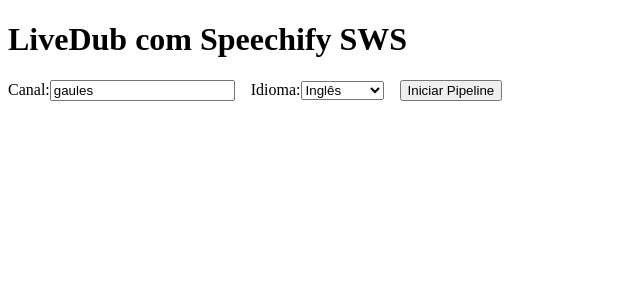
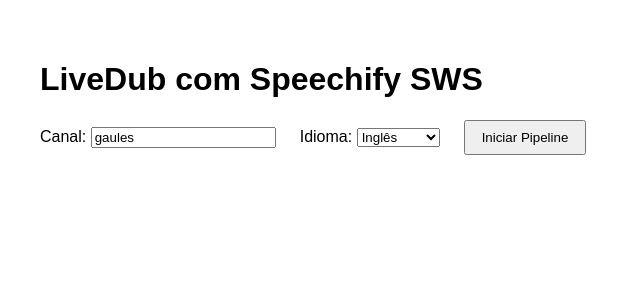
Before and after one commit to pedroeug/livestream-w2-gaules, a React (Vite) app in the folder frontend/: page / in a window 1280 px wide. Shown: the top 300 px of the page, without its empty margins (0-641 px from the left). Built offline with nearby package versions, Linux system fonts and the light colour scheme.

Commit message:
Update App.jsx

```diff
--- a/frontend/src/App.jsx
+++ b/frontend/src/App.jsx
@@ -1,5 +1,3 @@
-// frontend/src/App.jsx
-
 import { useState } from "react";
 import Player from "./components/Player";
 
@@ -10,34 +8,47 @@
 
   const startPipeline = async () => {
     try {
-      await fetch(`/start/${channel}/${lang}`, { method: "POST" });
+      // Chama o backend exatamente na mesma origem
+      const resp = await fetch(`/start/${channel}/${lang}`, {
+        method: "POST",
+      });
+      if (!resp.ok) {
+        console.error("Falha ao iniciar pipeline:", await resp.text());
+        return;
+      }
       setStarted(true);
     } catch (err) {
-      console.error("Erro ao iniciar pipeline:", err);
+      console.error("Erro ao chamar /start:", err);
     }
   };
 
   return (
-    <div className="App">
+    <div style={{ padding: "2rem", fontFamily: "sans-serif" }}>
       <h1>LiveDub com Speechify SWS</h1>
-      <div>
+
+      <div style={{ margin: "1rem 0" }}>
         <label>
-          Canal:
+          Canal:&nbsp;
           <input
             type="text"
             value={channel}
             onChange={(e) => setChannel(e.target.value)}
           />
         </label>
-        <label style={{ marginLeft: "1rem" }}>
-          Idioma:
+
+        <label style={{ marginLeft: "1.5rem" }}>
+          Idioma:&nbsp;
           <select value={lang} onChange={(e) => setLang(e.target.value)}>
             <option value="en">Inglês</option>
             <option value="pt">Português</option>
             <option value="es">Espanhol</option>
           </select>
         </label>
-        <button style={{ marginLeft: "1rem" }} onClick={startPipeline}>
+
+        <button
+          style={{ marginLeft: "1.5rem", padding: "0.5rem 1rem" }}
+          onClick={startPipeline}
+        >
           Iniciar Pipeline
         </button>
       </div>
```
